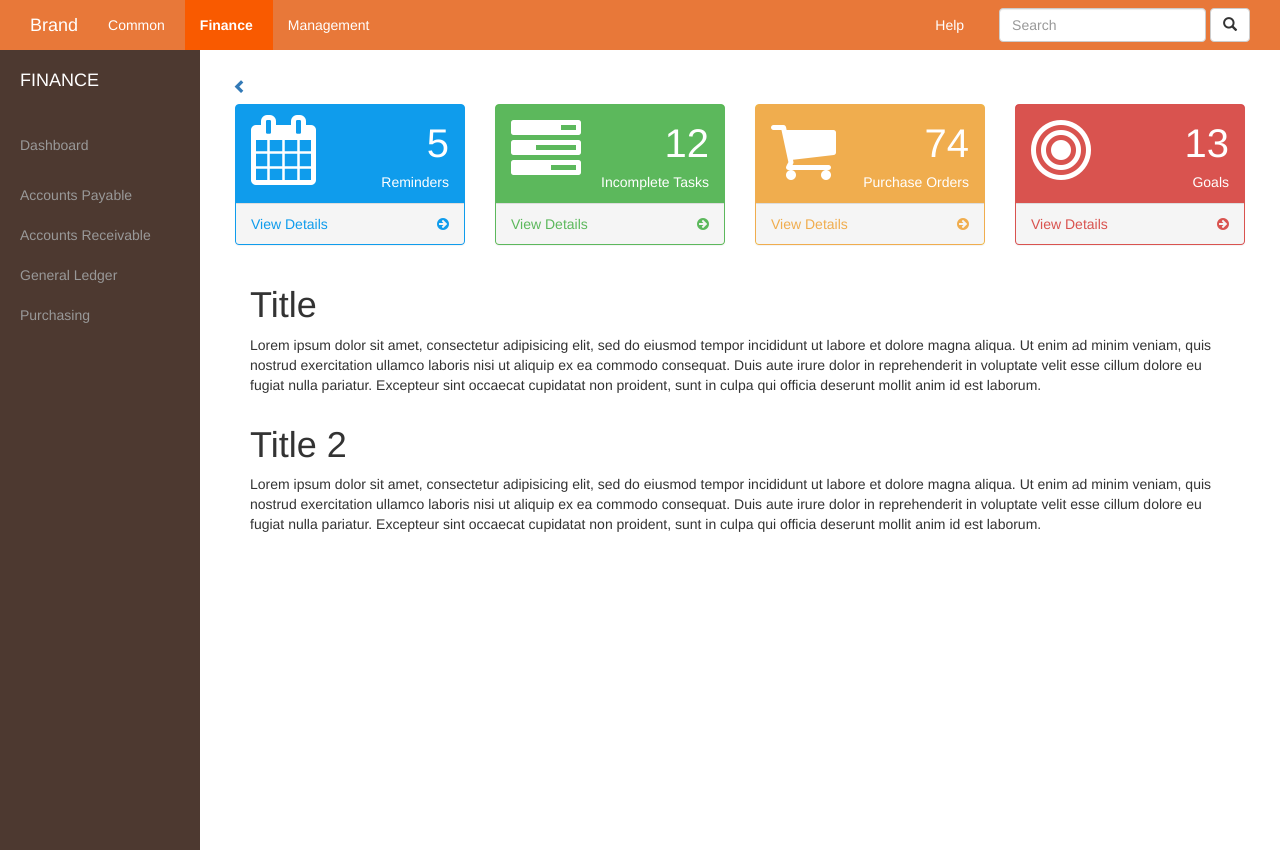
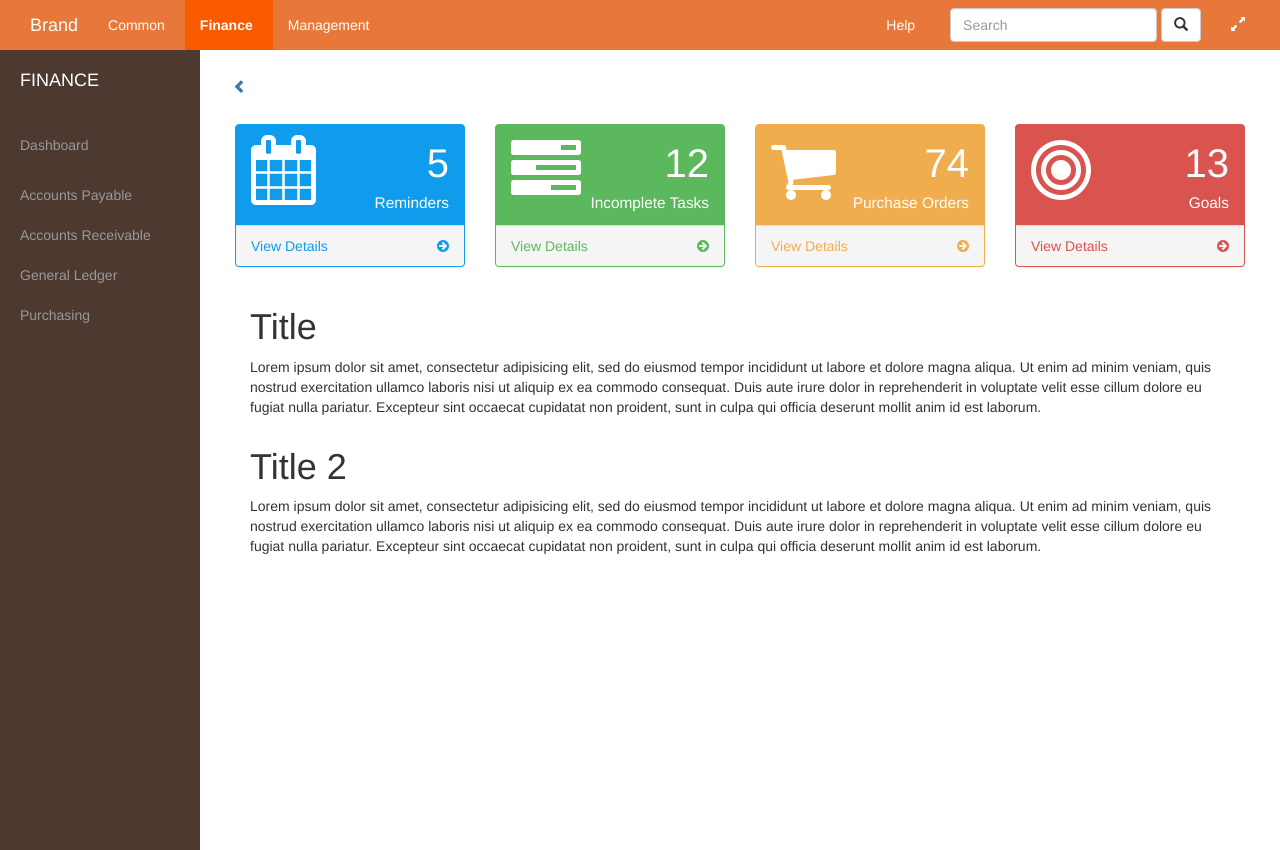
Before and after one commit to zieka/finance_mock, a plain HTML site: page index.html in a window 1280 px wide. Drawn offline with nearby package versions, Linux system fonts and the light colour scheme.

Commit message:
fullscreen feature added

```diff
--- a/css/styles.css
+++ b/css/styles.css
@@ -121,3 +121,6 @@ body {
 .panel-yellow > a:hover {
     color: #df8a13;
 }
+.panel-name{
+  font-size: 1.1em;
+}
--- a/index.html
+++ b/index.html
@@ -39,13 +39,15 @@
             <li><a href="#">Common</a></li>
             <li class="active"><a href="#">Finance</a></li>
             <li><a href="#">Management</a></li>
-
+          </ul>
+          <ul class="nav navbar-nav navbar-right">
+            <li><a href="#"><span id ="resize-button" onclick="toggleFullScreen()" title="Enter/Exit Fullscreen" class="glyphicon glyphicon-resize-full"></span></a></li>
           </ul>
           <form class="navbar-form navbar-right" role="search">
             <div class="form-group">
               <input type="text" class="form-control" placeholder="Search">
             </div>
-            <button type="submit" class="btn btn-default"><span class="glyphicon glyphicon-search"></span></button>
+            <button type="submit" class="btn btn-default"><span title="Search" class="glyphicon glyphicon-search"></span></button>
           </form>
           <ul class="nav navbar-nav navbar-right">
             <li><a href="#">Help</a></li>
@@ -88,8 +90,8 @@
             <span id="menu-toggle-icon" class="glyphicon glyphicon-chevron-left"></span>
           </a>
         </div>
+        <br>
         <div class="container-fluid">
-
           <div class="row">
 
             <!-- panel-blue -->
@@ -220,6 +222,30 @@
           $("#wrapper").toggleClass("toggled");
           $("#wrapper").css("padding-left") == "0px" ? $("#menu-toggle-icon").attr("class","glyphicon glyphicon-chevron-left") : $("#menu-toggle-icon").attr("class","glyphicon glyphicon-chevron-right");
       });
+
+      function toggleFullScreen() {
+        if ((document.fullScreenElement && document.fullScreenElement !== null) ||
+        (!document.mozFullScreen && !document.webkitIsFullScreen)) {
+          if (document.documentElement.requestFullScreen) {
+            document.documentElement.requestFullScreen();
+          } else if (document.documentElement.mozRequestFullScreen) {
+            document.documentElement.mozRequestFullScreen();
+          } else if (document.documentElement.webkitRequestFullScreen) {
+            document.documentElement.webkitRequestFullScreen(Element.ALLOW_KEYBOARD_INPUT);
+          }
+          $("#resize-button").attr("class","glyphicon glyphicon-resize-small");
+        } else {
+          if (document.cancelFullScreen) {
+            document.cancelFullScreen();
+          } else if (document.mozCancelFullScreen) {
+            document.mozCancelFullScreen();
+          } else if (document.webkitCancelFullScreen) {
+            document.webkitCancelFullScreen();
+          }
+          $("#resize-button").attr("class","glyphicon glyphicon-resize-full");
+        }
+      }
+
     </script>
   </body>
 </html>
```
